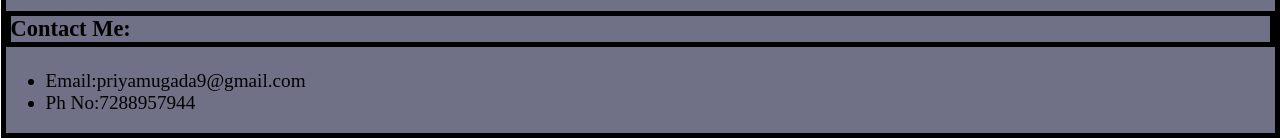
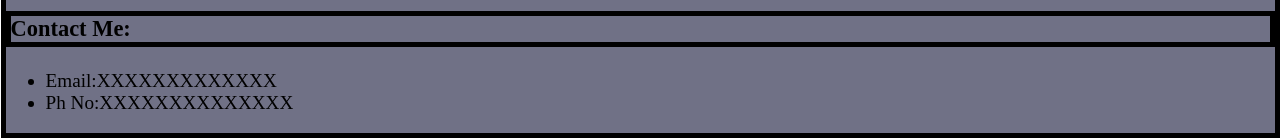
Before and after one commit to priyamugada/HTML, a plain HTML site: page index.html in a window 1280 px wide. Shown: the part 1002-1140 px from the top of the page. Drawn offline with Linux system fonts and the light colour scheme; files that its build step writes are made by us from their sources.

Commit message:
Update index.html

```diff
--- a/index.html
+++ b/index.html
@@ -55,8 +55,8 @@
     </main>
     <footer><h3>Contact Me:</h3>
         <ul>
-            <li>Email:priyamugada9@gmail.com</li>
-            <li>Ph No:7288957944</li>
+            <li>Email:XXXXXXXXXXXXX</li>
+            <li>Ph No:XXXXXXXXXXXXXX</li>
         </ul>
     </footer>
 </body>
```
